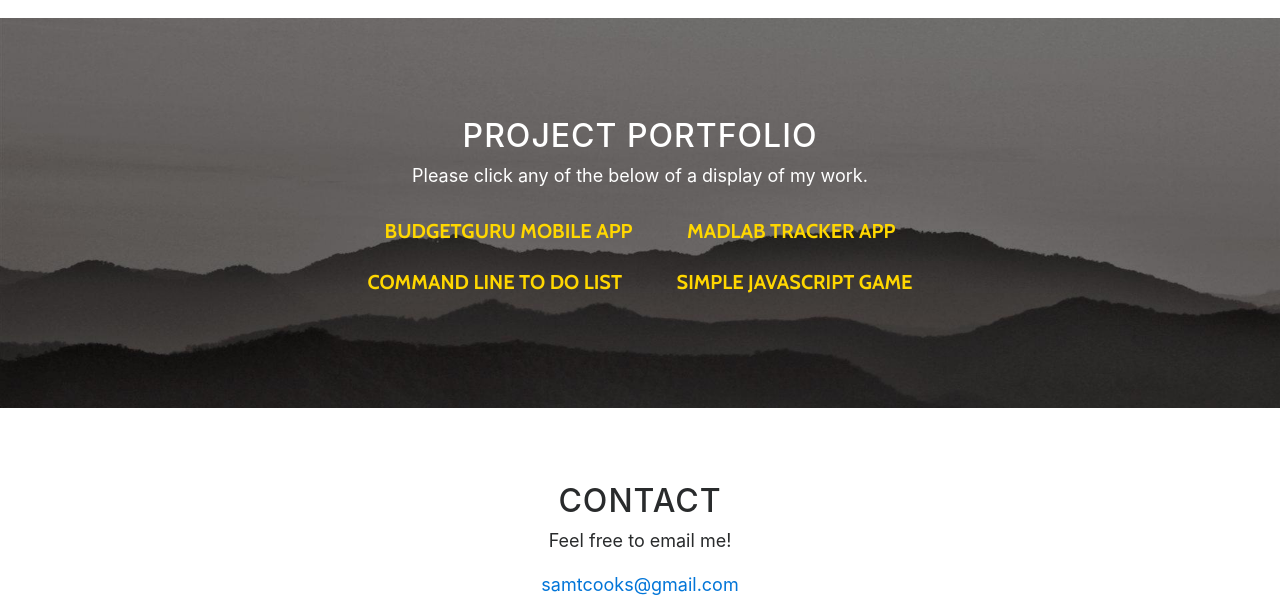
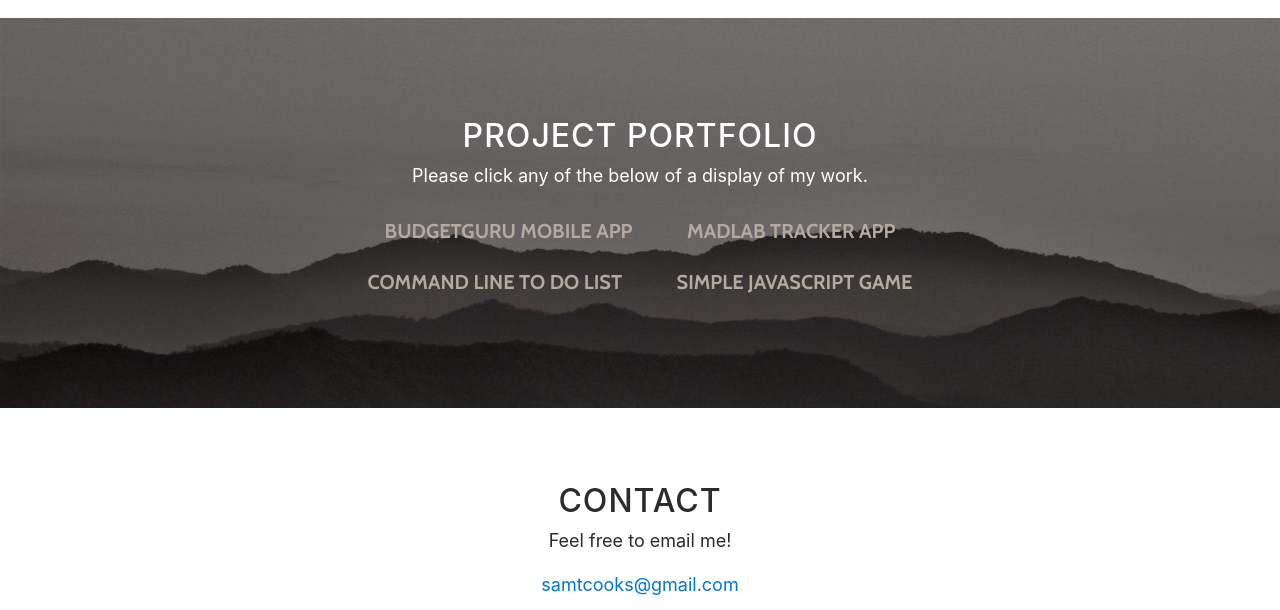
Before and after one commit to samanthacooks/samanthacooks.github.io, a website with bundled scripts: page index.html in a window 1280 px wide. Shown: the part 1442-2052 px from the top of the page. Built offline with nearby package versions, Linux system fonts and the light colour scheme.

Commit message:
Add resume

```diff
--- a/css/grayscale.css
+++ b/css/grayscale.css
@@ -41,7 +41,7 @@ a {
   -webkit-transition: all .2s ease-in-out;
   -moz-transition: all .2s ease-in-out;
   transition: all .2s ease-in-out;
-  color: gold; }
+  color: #b4aa9f; }
   a:hover, a:focus {
     text-decoration: none;
     color: cadetblue; }
@@ -181,8 +181,8 @@ a {
   border-radius: 0; }
 
 .btn-default {
-  color: gold;
-  border: 1px solid gold;
+  color: #b4aa9f;
+  border: 1px solid #b4aa9f;
   background-color: transparent; }
   .btn-default:hover, .btn-default:focus {
     color: darkgrey;
--- a/index.html
+++ b/index.html
@@ -52,6 +52,9 @@
                     </li>
                     <li class="nav-item">
                         <a class="nav-link" href="#portfolio">Portfolio</a>
+                    </li>
+                    <li class="nav-item">
+                        <a class="nav-link" href="resume/Sam_Cooks-ResumeS2017.pdf" download>Resume</a>
                     </li>
                     <li class="nav-item">
                         <a class="nav-link" href="#contact">Contact</a>
```
Also changed, not shown: 1 other file.
